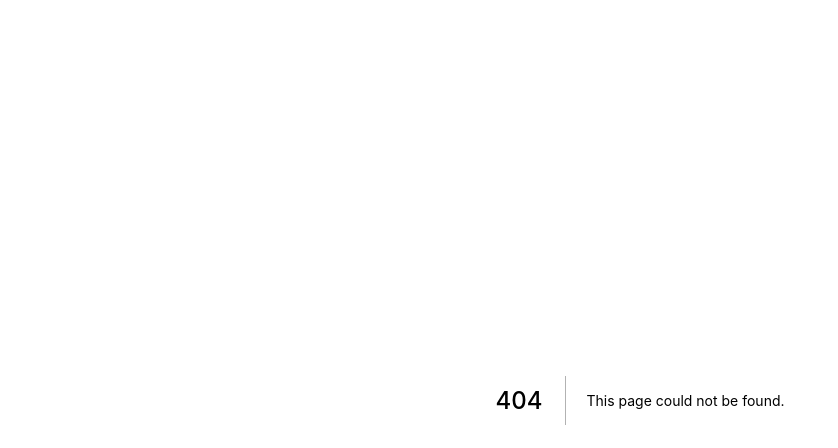
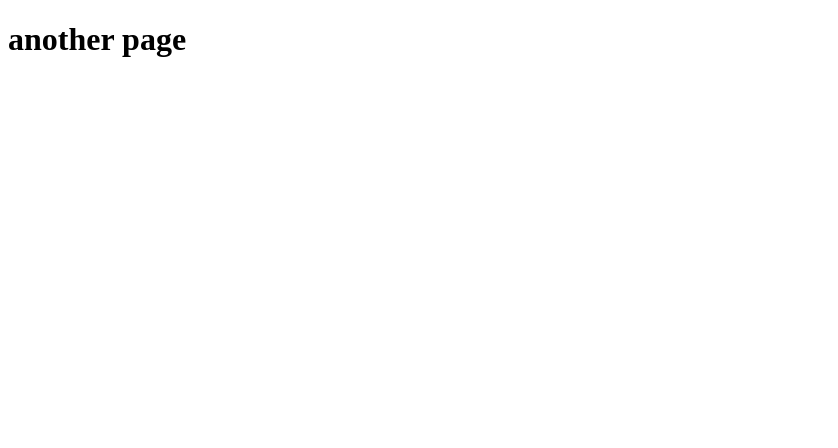
Before and after one commit to wintree86/next-tutorial, a Next.js app: page /about in a window 1280 px wide. Before the commit this address had no page. Shown: the top 448 px of the page, without its empty margins (0-838 px from the left). Built offline with nearby package versions, Linux system fonts and the light colour scheme.

Commit message:
add Link

```diff
--- /dev/null
+++ b/pages/about.js
@@ -0,0 +1,7 @@
+const About = () => (
+  <div>
+    <h1>another page</h1>
+  </div>
+);
+
+export default About;
```
Also changed, not shown: pages/index.js (+16 -7 lines).
